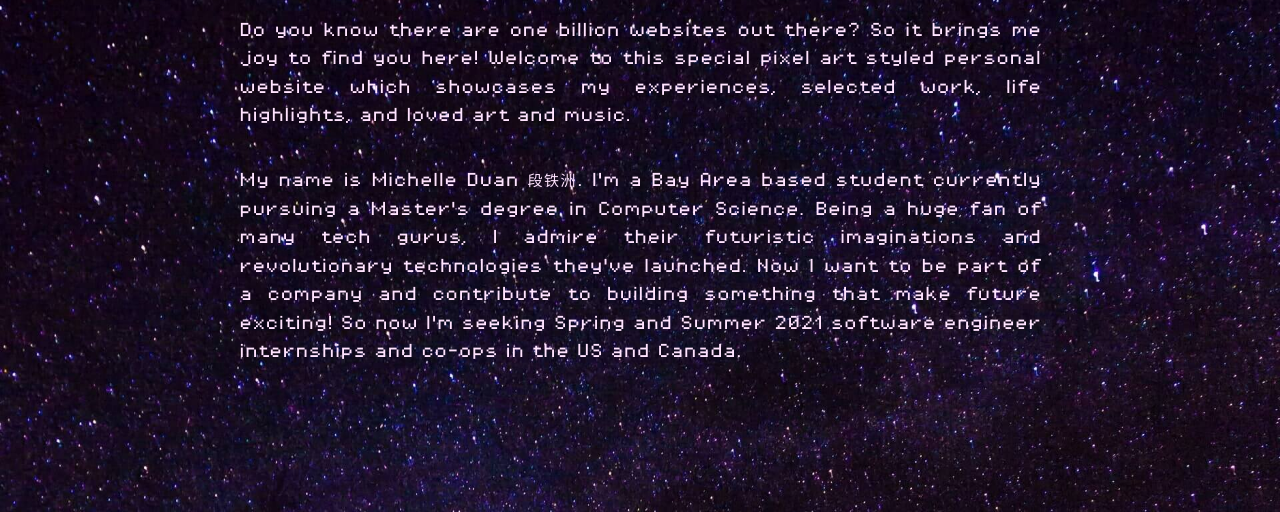
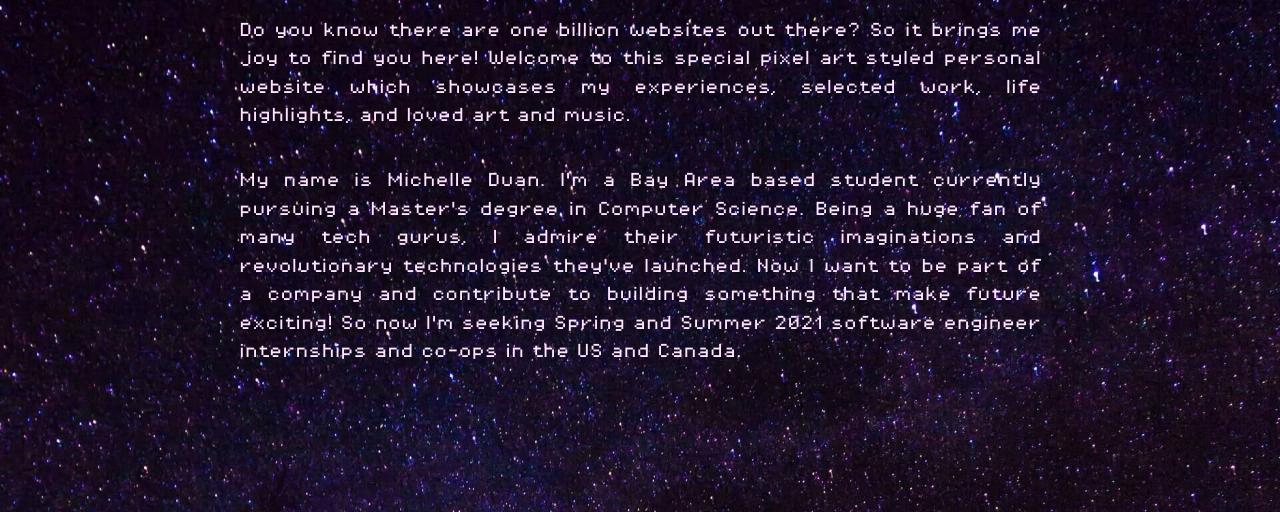
Before and after one commit to michelle-duan/michelle-duan.github.io, a plain HTML site: page about.html in a window 1280 px wide. Shown: the part 288-800 px from the top of the page. Drawn offline with nearby package versions, Linux system fonts and the light colour scheme.

Commit message:
Update about.html

```diff
--- a/about.html
+++ b/about.html
@@ -59,7 +59,7 @@
         and loved art and music.
       </p>
       <br />
-      <p>My name is Michelle Duan 段铁洲. I'm a Bay Area based student currently
+      <p>My name is Michelle Duan. I'm a Bay Area based student currently
         pursuing a Master's degree in Computer Science. Being a huge fan of many
         tech gurus, I admire their futuristic imaginations and revolutionary
         technologies they've launched. Now I want to be part of a company and
```
